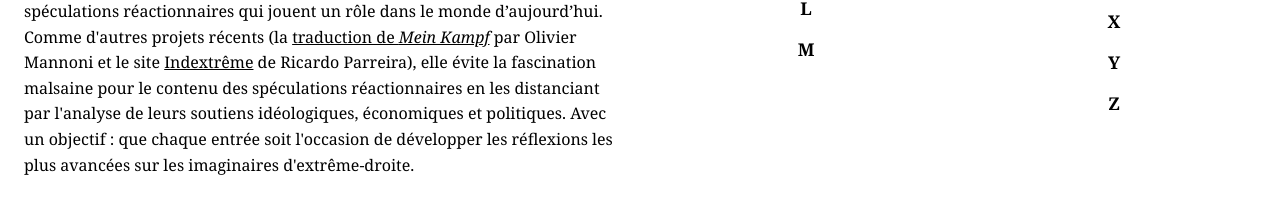
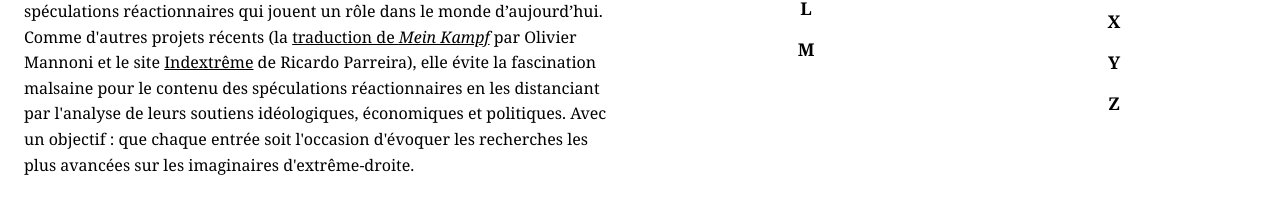
Before and after one commit to encycloreac/encycloreac.github.io, a Jekyll site: the page built from index.html, in a window 1280 px wide. Shown: the part 653-867 px from the top of the page. Built offline with Jekyll 4.4.1, drawn with Linux system fonts in a browser that asks for light colours.

```diff
--- a/index.html
+++ b/index.html
@@ -4,5 +4,5 @@
 <p>Pourquoi l&rsquo;<b>Encyclo-Réac</b>, une encyclopédie des spéculations réactionnaires ? Exemple : à l&rsquo;été 2025, le monde découvrait avec effroi le projet de <a href="/new-gaza/">New Gaza</a>, conçu par le <em>Boston Consulting Group</em>, un cabinet de conseil américain, en collaboration avec le <em>think tank</em> de Tony Blair et des organisations proches des gouvernements américain et israélien. Ce projet prévoit l&rsquo;expulsion des habitant-es de la bande de Gaza et leur remplacement par des tours de bureau flambant neuves et des usines high tech.</p>
 <p>L&rsquo;<b>Encyclo-Réac</b> nous instruit sur la généalogie de <a href="/new-gaza/">New Gaza</a>. Des projets similaires avaient été développés à la fin siècle dernier dans l&rsquo;Afrique du Sud de l&rsquo;apartheid et lors de l&rsquo;effondrement de la Somalie (voir <a href="/ciskei/">Ciskei</a>, Freedonia). Des projets qui nous éclairent sur ce qui est en jeu avec <a href="/new-gaza/">New Gaza</a> : une vision coloniale du territoire infusée du même mix de racisme et de libertarianisme.</p>
 <p>On connaît les spéculations réactionnaires de la NRx anglo-américaine (Dark Enlightment, CEO-led Monarchy). On sait moins de choses sur les fictions spéculatives qui alimentent l&rsquo;ethno-nationalisme hindou (Hindutva Pseudohistory), la pétrodictature russe (Néo-eurasisme), ou encore les communautés digitales transnationales (<a href="/kek/">Kek</a>, <a href="/nesara-gesara/">NESARA/GESARA</a>).</p>
-<p>L&rsquo;<b>Encyclo-Réac</b> répare ce déséquilibre. Elle dresse un inventaire global des spéculations réactionnaires qui jouent un rôle dans le monde d&rsquo;aujourd&rsquo;hui. Comme d'autres projets récents (la <a href="https://www.fayard.fr/livre/historiciser-le-mal-9782213671185/">traduction de <em>Mein Kampf</em></a> par Olivier Mannoni et le site <a href="https://indextreme.fr/">Indextrême</a> de Ricardo Parreira), elle évite la fascination malsaine pour le contenu des spéculations réactionnaires en les distanciant par l'analyse de leurs soutiens idéologiques, économiques et politiques. Avec un objectif : que chaque entrée soit l'occasion de développer les réflexions les plus avancées sur les imaginaires d'extrême-droite.</p>
+<p>L&rsquo;<b>Encyclo-Réac</b> répare ce déséquilibre. Elle dresse un inventaire global des spéculations réactionnaires qui jouent un rôle dans le monde d&rsquo;aujourd&rsquo;hui. Comme d'autres projets récents (la <a href="https://www.fayard.fr/livre/historiciser-le-mal-9782213671185/">traduction de <em>Mein Kampf</em></a> par Olivier Mannoni et le site <a href="https://indextreme.fr/">Indextrême</a> de Ricardo Parreira), elle évite la fascination malsaine pour le contenu des spéculations réactionnaires en les distanciant par l'analyse de leurs soutiens idéologiques, économiques et politiques. Avec un objectif : que chaque entrée soit l'occasion d'évoquer les recherches les plus avancées sur les imaginaires d'extrême-droite.</p>
 <!--Encyclopédie animée par Théo Bourgeron, les contributeur-ices sont nommé-es sur les notices. Pour suggérer ou modifier une notice : <a href="mailto:theo.bourgeron@ed.ac.uk">me contacter</a>. Une notice : 2 fois 200 mots (contenu & contexte) + 2 références. -->
```
